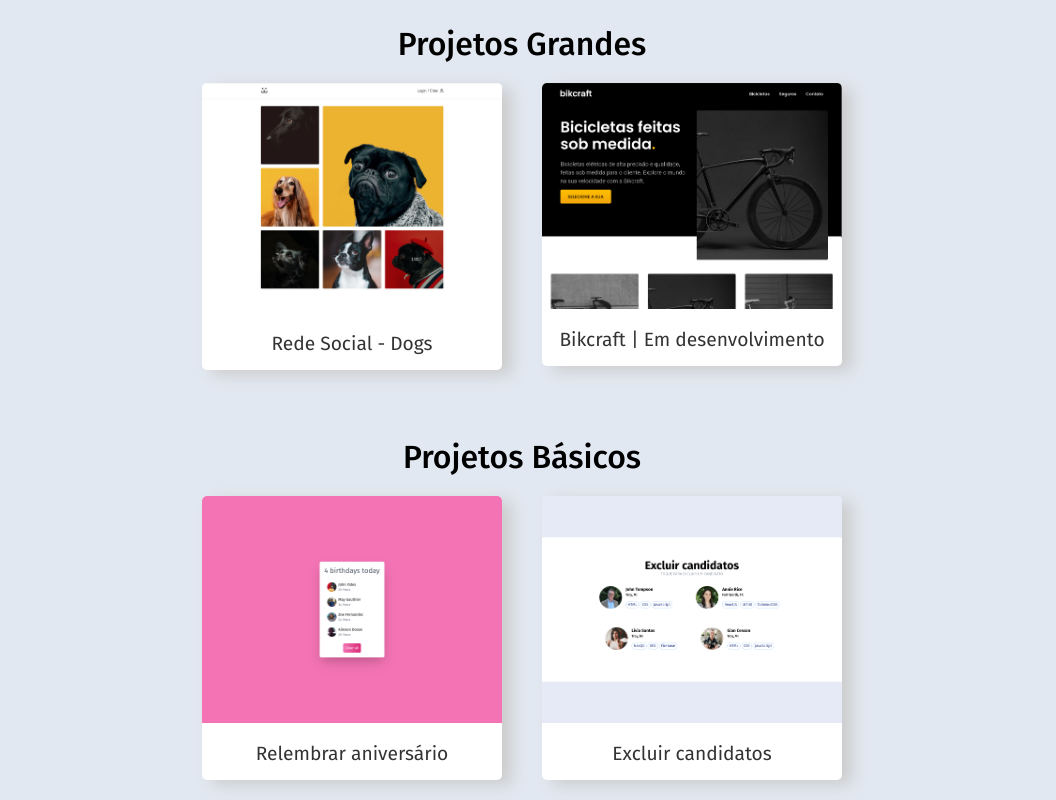
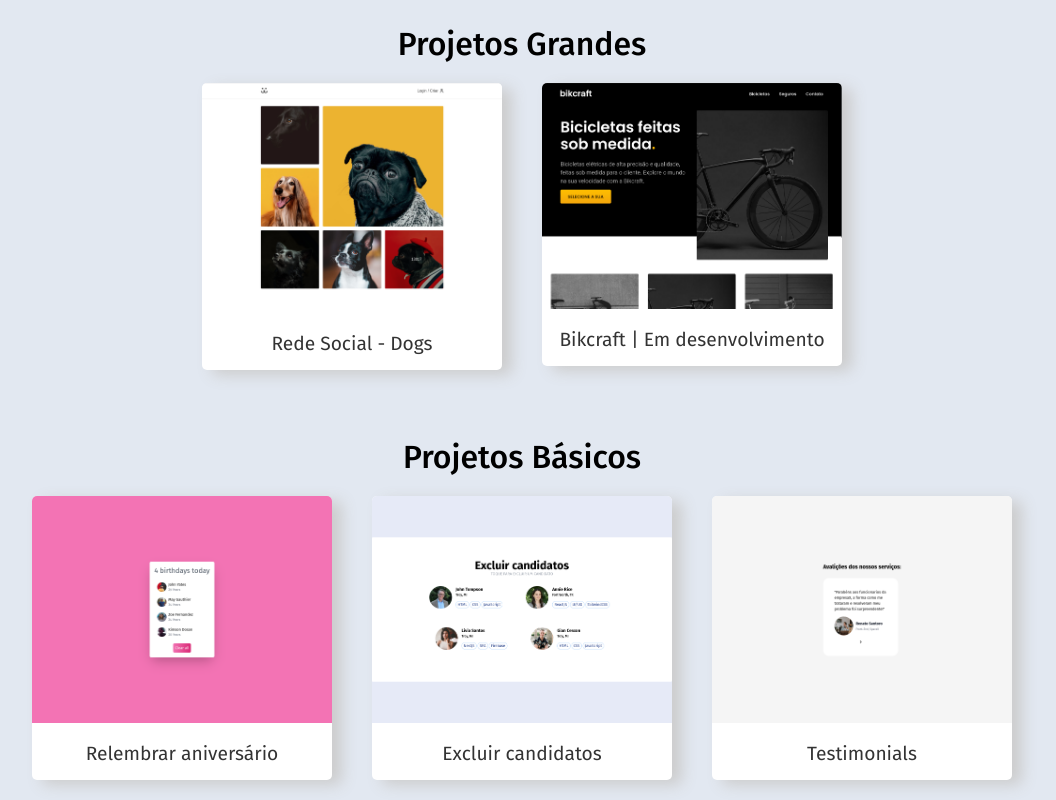
Before and after one commit to WellSantos-Dev/Portfolio, a React (Create React App) app: page /projetos in a window 1280 px wide. Shown: the part 323-1123 px from the top of the page, without its empty margins (118-1174 px from the left). Built offline with nearby package versions, Linux system fonts and the light colour scheme.

Commit message:
Adicionando projeto testimonial

```diff
--- a/src/components/Items/dataProjects.js
+++ b/src/components/Items/dataProjects.js
@@ -1,5 +1,6 @@
 import imageBirthday from '../../assets/project-photo/simpleProjects/birthday-list.png'
 import excludeCandidates from '../../assets/project-photo/simpleProjects/exclude.png'
+import testimonials from '../../assets/project-photo/simpleProjects/testimonials.png'
 import imageDogs from '../../assets/project-photo/dogs.png'
 import imageBikcraft from '../../assets/project-photo/bikcraft.png'
 
@@ -18,17 +19,23 @@ export default [
       url: 'https://exclude-candidates.vercel.app/',
       image: `${excludeCandidates}`,
     },
+    {
+      id: 3,
+      name: 'Testimonials',
+      url: 'https://testimonial-eight.vercel.app/',
+      image: `${testimonials}`,
+    },
   ],
     // PROJETOS GRANDES
   [
     {
-      id: 3,
+      id: 4,
       name: 'Rede Social - Dogs',
       url: 'https://redesocialdogs.vercel.app/',
       image: `${imageDogs}`,
     },
     {
-      id: 4,
+      id: 5,
       name: 'Bikcraft | Em desenvolvimento',
       url: 'https://bikcraft-redesign.vercel.app/',
       image: `${imageBikcraft}`,
```
Also changed, not shown: src/assets/project-photo/simpleProjects/testimonials.png (added).
